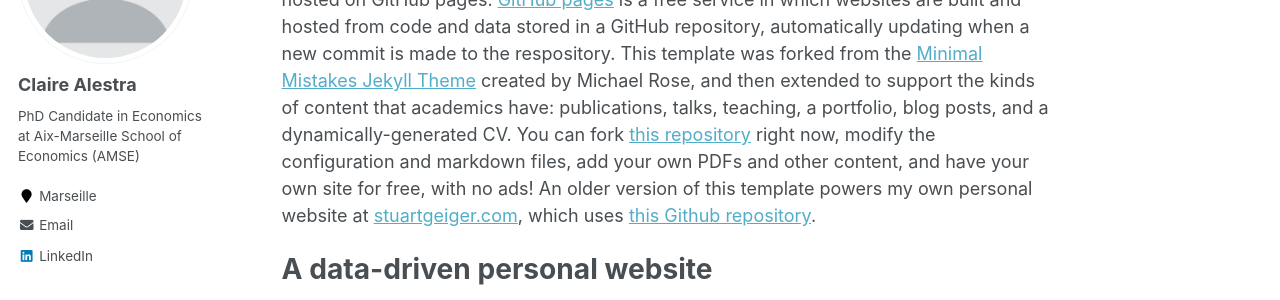
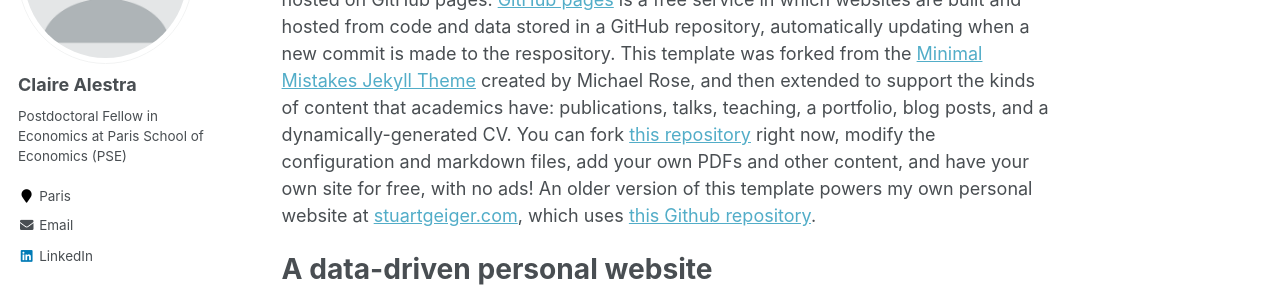
Before and after one commit to ClaireAlestra/ClaireAlestra.github.io, a Jekyll site: the page built from _pages/about.md, in a window 1280 px wide. Shown: the part 229-529 px from the top of the page. Built offline with Jekyll 4.4.1, drawn with Linux system fonts in a browser that asks for light colours.

Commit message:
Update _config.yml
Sidebar changes

```diff
--- a/_config.yml
+++ b/_config.yml
@@ -82,12 +82,12 @@ analytics:
 author:
   name             : "Claire Alestra"
   avatar           : "profile.png"
-  bio              : "PhD Candidate in Economics at Aix-Marseille School of Economics (AMSE)"
-  location         : "Marseille"
-  employer         : #"Aix-Marseille School of Economics (AMSE)"
+  bio              : "Postdoctoral Fellow in Economics at Paris School of Economics (PSE)"
+  location         : "Paris"
+  employer         : #"Paris School of Economics (PSE)"
   pubmed           : # "https://www.ncbi.nlm.nih.gov/pubmed/?term=john+snow"
   googlescholar    : # "http://yourfullgooglescholarurl.com"
-  email            : "claire.alestra@univ-amu.fr"
+  email            : "claire.alestra@psemail.eu"
   researchgate     :  # example: "https://www.researchgate.net/profile/yourprofile"
   uri              :
   bitbucket        :
```
